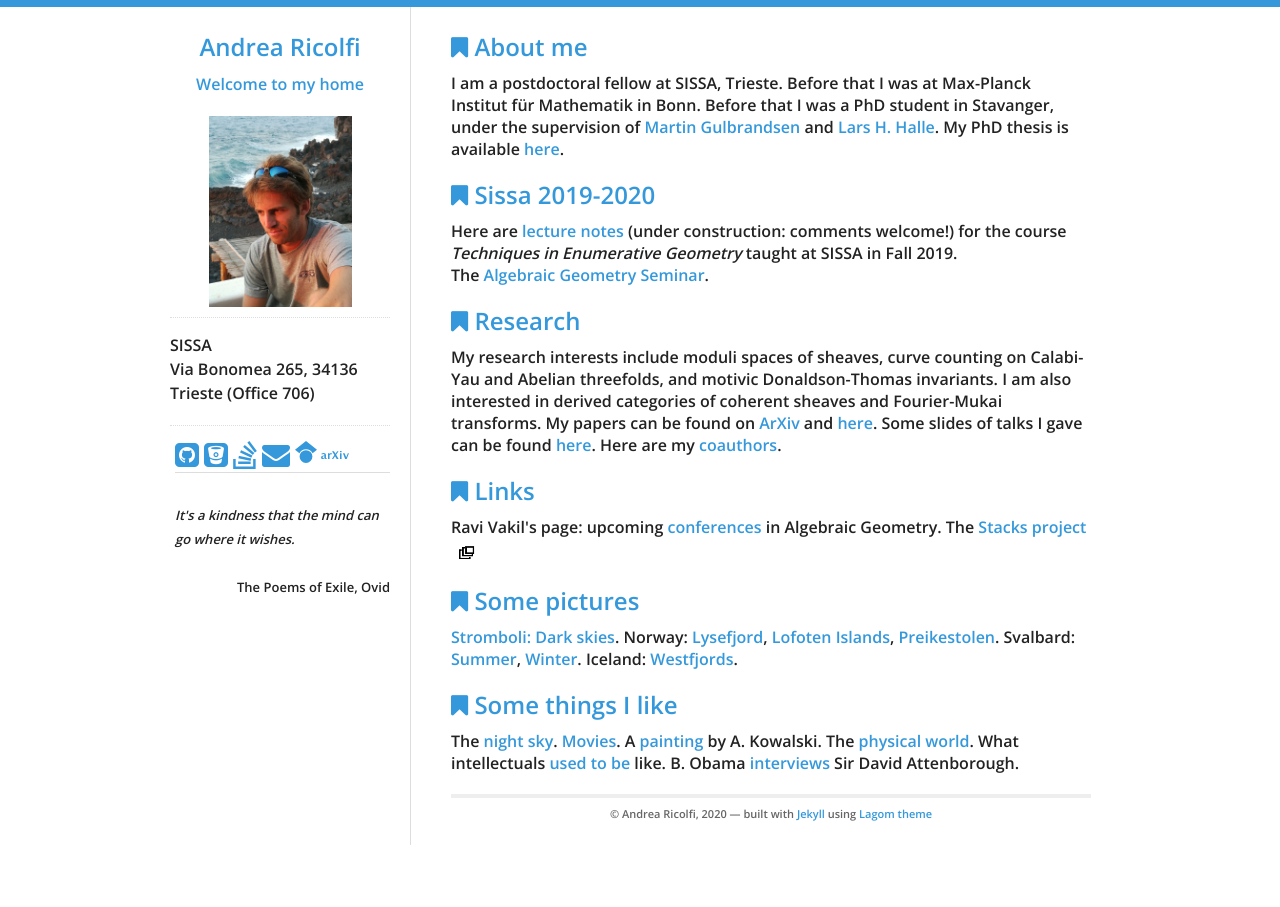
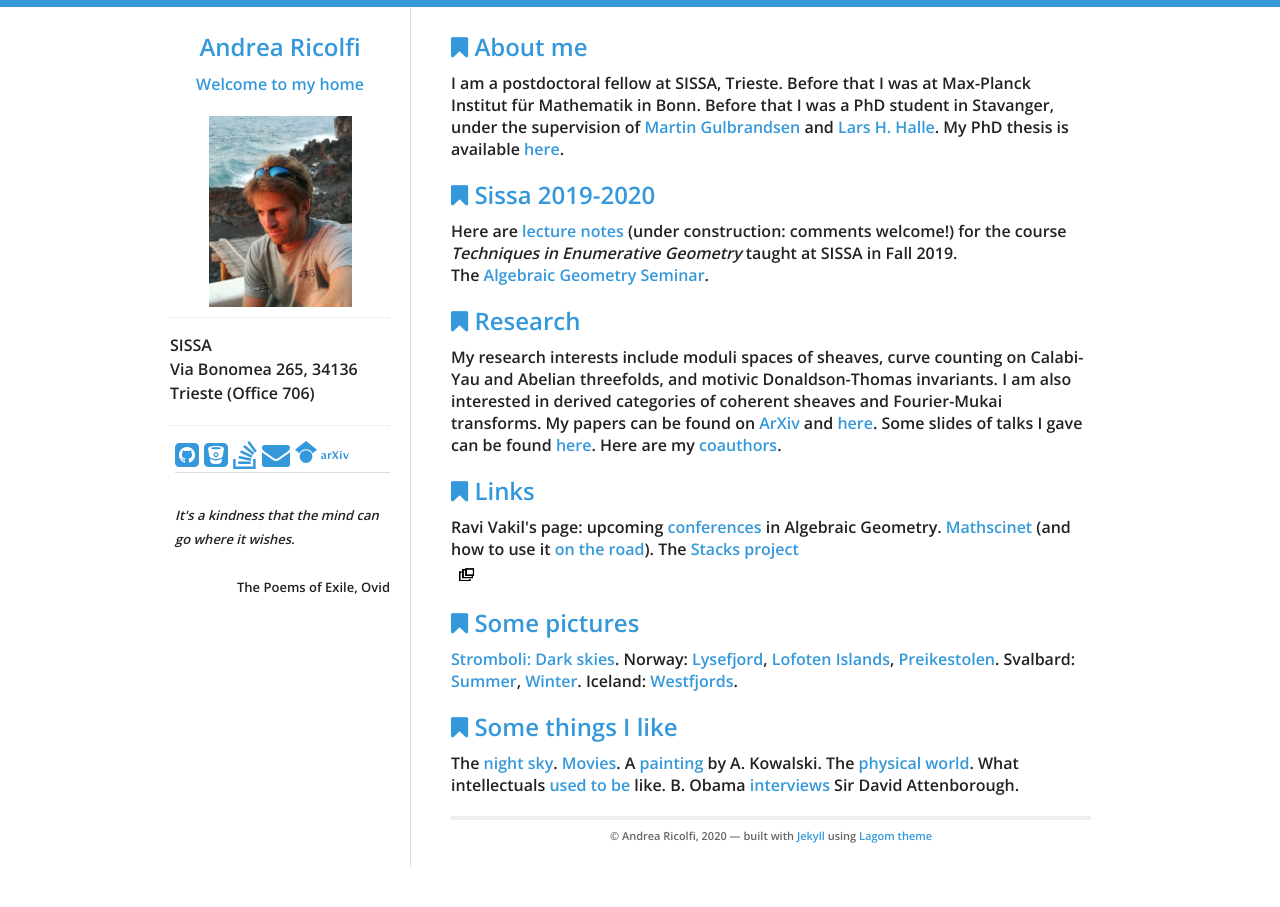
Before and after one commit to atricolfi/atricolfi.github.io, a Jekyll site: the page built from index.html, in a window 1280 px wide. Built offline with Jekyll 4.4.1, drawn with Linux system fonts in a browser that asks for light colours.

Commit message:
Update index.html

```diff
--- a/index.html
+++ b/index.html
@@ -34,7 +34,9 @@ Some slides of talks I gave can be found <a href="Slides.html">here</a>. Here ar
   <h2><i class="fa fa-bookmark"></i> Links</h2>
 <p>
   Ravi Vakil's page: upcoming <a href="http://math.stanford.edu/%7Evakil/conferences.html">conferences</a>
-in Algebraic Geometry. The <a href="https://stacks.math.columbia.edu">Stacks project</a>
+in Algebraic Geometry.
+  <a href="https://mathscinet.ams.org/mathscinet/">Mathscinet</a> (and how to use it <a href="http://blogs.ams.org/beyondreviews/2015/04/28/using-mathscinet-at-home-or-on-the-road/#sthash.xjLiLLxn.dpbs">on the road</a>).
+  The <a href="https://stacks.math.columbia.edu">Stacks project</a>
   <a href="https://stacks.math.columbia.edu" style="text-decoration: none"><img height="28" width="28" src="stacks.png">
 
 </p>
```
